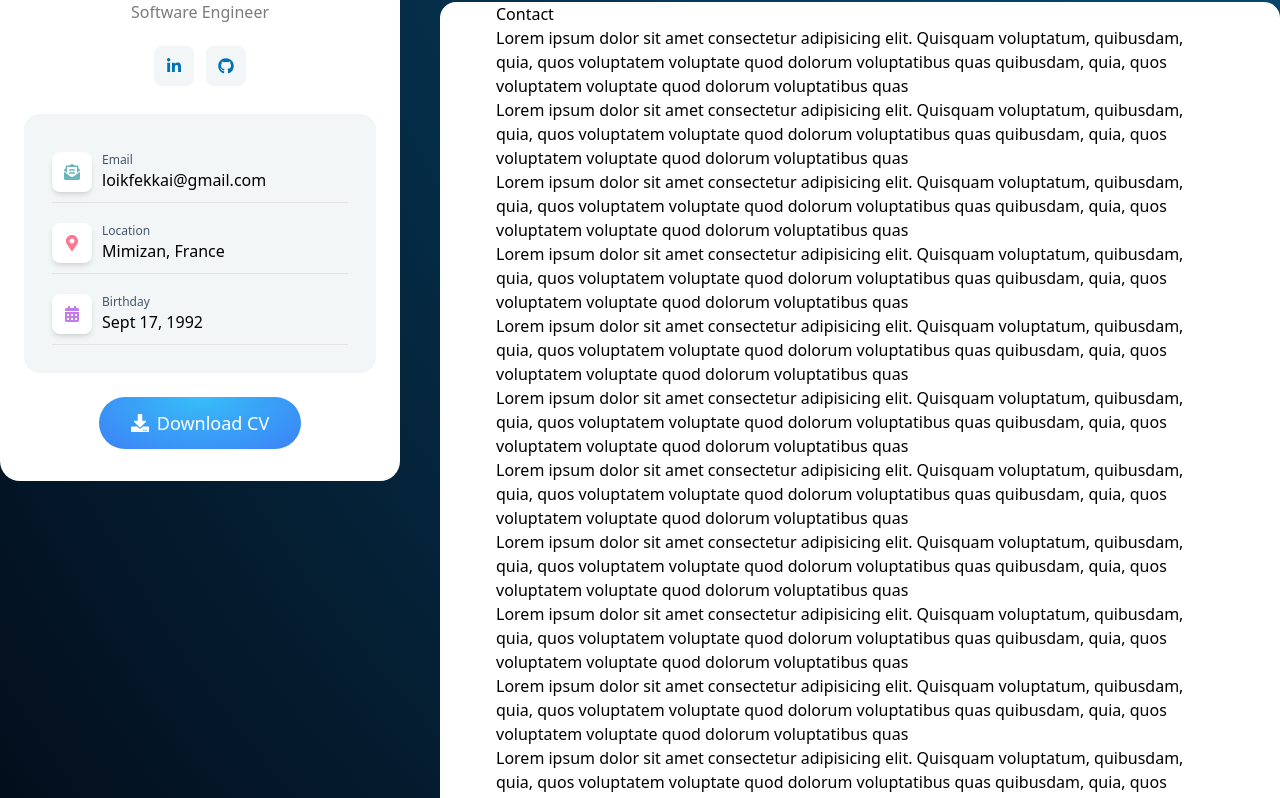
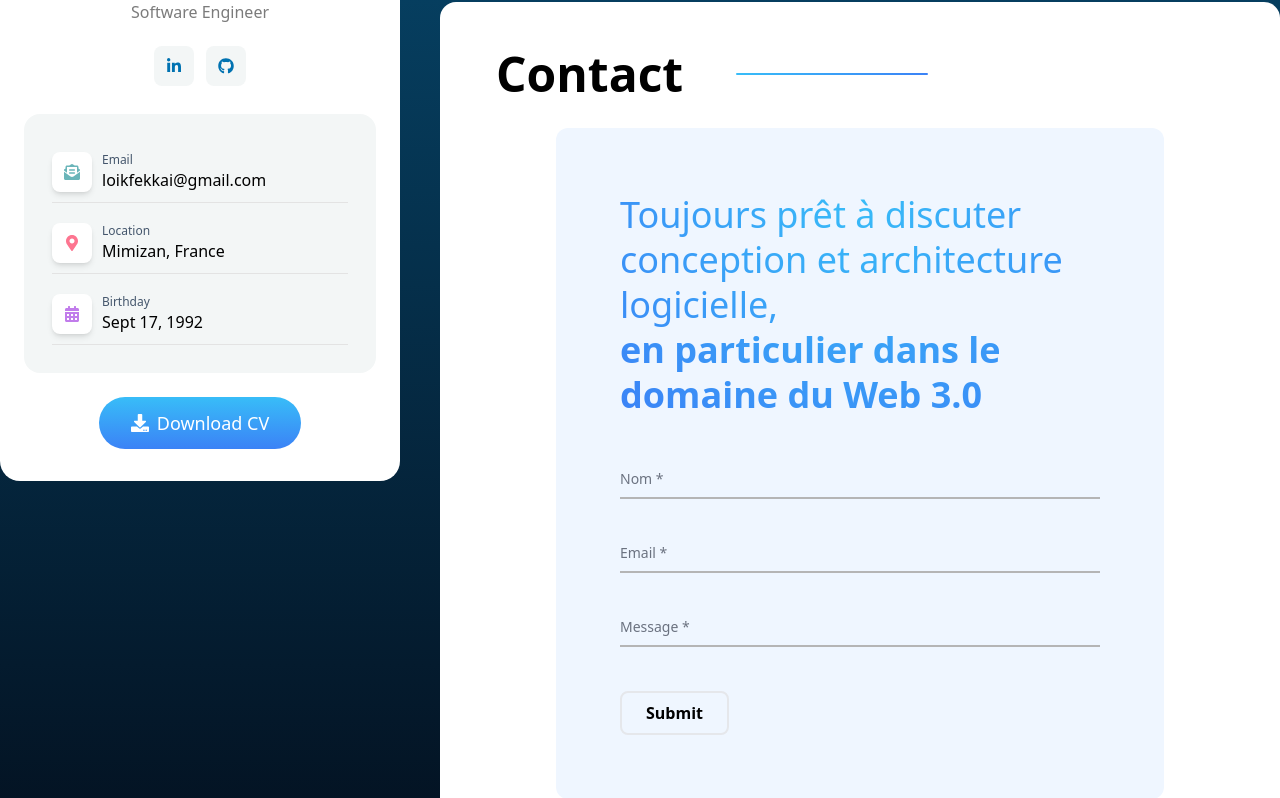
Before and after one commit to Lokicoule/portfolio, a React (Vite) app: page /contact in a window 1280 px wide. Shown: the part 512-1310 px from the top of the page. Built offline with nearby package versions, Linux system fonts and the light colour scheme.

Commit message:
feat: ui contact form

```diff
--- a/src/index.css
+++ b/src/index.css
@@ -3,25 +3,49 @@
 @tailwind utilities;
 
 @layer components {
+  .page-title::after {
+    @apply absolute transform -translate-y-1/2 bg-gradient-to-r from-sky-400 to-blue-500 h-0.5 rounded-md content-[""] md:w-48 top-1/2 left-60;
+  }
+  .page-title {
+    @apply text-5xl font-bold inline-block relative dark:text-white;
+  }
+
   .btn-social {
-    @apply w-10 h-10 rounded-lg hover:bg-[radial-gradient(ellipse_at_top,_var(--tw-gradient-stops))] from-sky-400 to-blue-500 flex justify-center items-center hover:text-white transition-colors duration-300  ease-in-out bg-[#F3F6F6] dark:bg-[#212425];
+    @apply w-10 h-10 rounded-lg flex justify-center items-center transition-colors duration-300 ease-in-out bg-[#F3F6F6] dark:bg-[#212425];
   }
+  .btn-social:hover {
+    @apply bg-gradient-to-b from-sky-400 to-blue-500 hover:text-white;
+  }
+
   .bg-sky-to-blue {
-    @apply bg-[radial-gradient(ellipse_at_top,_var(--tw-gradient-stops))] from-sky-400 to-blue-500;
+    @apply bg-gradient-to-b from-sky-400 to-blue-500;
   }
+
   .bg-sky-to-indigo {
-    @apply bg-[radial-gradient(ellipse_at_center,_var(--tw-gradient-stops))] from-sky-400 to-indigo-900;
+    @apply bg-gradient-to-b from-sky-400 to-indigo-900;
   }
+
   .bg-blue-to-indigo {
-    @apply bg-[radial-gradient(ellipse_at_top,_var(--tw-gradient-stops))] from-blue-400 to-indigo-900;
+    @apply bg-gradient-to-b from-blue-400 to-indigo-900;
   }
+
   .bg-sky-to-grey {
-    @apply bg-[radial-gradient(ellipse_at_top_right,_var(--tw-gradient-stops))] from-sky-800 to-gray-950;
+    @apply bg-gradient-to-b from-sky-800 to-gray-950;
   }
+
   .link-menu {
-    @apply w-full h-20 rounded-[10px] text-gray-600  cursor-pointer bg-[#F3F6F6]  font-medium mx-2.5 dark:text-[#A6A6A6] justify-center flex flex-col items-center transition-all duration-300 ease-in-out dark:hover:text-white dark:bg-[#212425] hover:text-white hover:bg-sky-to-blue;
+    @apply w-full h-20 rounded-[10px] text-gray-600 cursor-pointer font-medium mx-2.5 dark:text-[#A6A6A6] justify-center flex flex-col items-center transition-all duration-300 ease-in-out bg-[#F3F6F6] dark:bg-[#212425];
   }
+
+  .link-menu:hover {
+    @apply text-white bg-gradient-to-b from-sky-400 to-blue-500;
+  }
+
   .mobile-link-menu {
-    @apply rounded-md mb-1 cursor-pointer font-medium mx-2.5 flex text-sm py-4 px-2 md:px-4 xl:px-5 items-center transition-all duration-300 ease-in-out dark:hover:text-gray-800 dark:bg-[#212425] hover:text-gray-800 hover:bg-sky-300 dark:text-[#A6A6A6] text-gray-100;
+    @apply rounded-md mb-1 cursor-pointer font-medium mx-2.5 flex text-sm py-4 px-2 md:px-4 xl:px-5 items-center transition-all duration-300 ease-in-out dark:text-[#A6A6A6] text-gray-100;
+  }
+
+  .mobile-link-menu:hover {
+    @apply text-gray-800 bg-sky-300 dark:bg-[#212425] hover:text-gray-800;
   }
 }
--- a/src/pages/contact/Contact.tsx
+++ b/src/pages/contact/Contact.tsx
@@ -1,84 +1,16 @@
 import PageTitle from "../../shared/components/page-title/PageTitle";
+import ContactForm from "./ContactForm";
 
 const Contact = () => {
   return (
     <>
       <PageTitle title="Contact" />
-      <section>
-        <h1>Contact</h1>
-        <p>
-          Lorem ipsum dolor sit amet consectetur adipisicing elit. Quisquam
-          voluptatum, quibusdam, quia, quos voluptatem voluptate quod dolorum
-          voluptatibus quas quibusdam, quia, quos voluptatem voluptate quod
-          dolorum voluptatibus quas
-        </p>
-        <p>
-          Lorem ipsum dolor sit amet consectetur adipisicing elit. Quisquam
-          voluptatum, quibusdam, quia, quos voluptatem voluptate quod dolorum
-          voluptatibus quas quibusdam, quia, quos voluptatem voluptate quod
-          dolorum voluptatibus quas
-        </p>
-        <p>
-          Lorem ipsum dolor sit amet consectetur adipisicing elit. Quisquam
-          voluptatum, quibusdam, quia, quos voluptatem voluptate quod dolorum
-          voluptatibus quas quibusdam, quia, quos voluptatem voluptate quod
-          dolorum voluptatibus quas
-        </p>
-        <p>
-          Lorem ipsum dolor sit amet consectetur adipisicing elit. Quisquam
-          voluptatum, quibusdam, quia, quos voluptatem voluptate quod dolorum
-          voluptatibus quas quibusdam, quia, quos voluptatem voluptate quod
-          dolorum voluptatibus quas
-        </p>
-        <p>
-          Lorem ipsum dolor sit amet consectetur adipisicing elit. Quisquam
-          voluptatum, quibusdam, quia, quos voluptatem voluptate quod dolorum
-          voluptatibus quas quibusdam, quia, quos voluptatem voluptate quod
-          dolorum voluptatibus quas
-        </p>
-        <p>
-          Lorem ipsum dolor sit amet consectetur adipisicing elit. Quisquam
-          voluptatum, quibusdam, quia, quos voluptatem voluptate quod dolorum
-          voluptatibus quas quibusdam, quia, quos voluptatem voluptate quod
-          dolorum voluptatibus quas
-        </p>
-        <p>
-          Lorem ipsum dolor sit amet consectetur adipisicing elit. Quisquam
-          voluptatum, quibusdam, quia, quos voluptatem voluptate quod dolorum
-          voluptatibus quas quibusdam, quia, quos voluptatem voluptate quod
-          dolorum voluptatibus quas
-        </p>
-        <p>
-          Lorem ipsum dolor sit amet consectetur adipisicing elit. Quisquam
-          voluptatum, quibusdam, quia, quos voluptatem voluptate quod dolorum
-          voluptatibus quas quibusdam, quia, quos voluptatem voluptate quod
-          dolorum voluptatibus quas
-        </p>
-        <p>
-          Lorem ipsum dolor sit amet consectetur adipisicing elit. Quisquam
-          voluptatum, quibusdam, quia, quos voluptatem voluptate quod dolorum
-          voluptatibus quas quibusdam, quia, quos voluptatem voluptate quod
-          dolorum voluptatibus quas
-        </p>
-        <p>
-          Lorem ipsum dolor sit amet consectetur adipisicing elit. Quisquam
-          voluptatum, quibusdam, quia, quos voluptatem voluptate quod dolorum
-          voluptatibus quas quibusdam, quia, quos voluptatem voluptate quod
-          dolorum voluptatibus quas
-        </p>
-        <p>
-          Lorem ipsum dolor sit amet consectetur adipisicing elit. Quisquam
-          voluptatum, quibusdam, quia, quos voluptatem voluptate quod dolorum
-          voluptatibus quas quibusdam, quia, quos voluptatem voluptate quod
-          dolorum voluptatibus quas
-        </p>
-        <p>
-          Lorem ipsum dolor sit amet consectetur adipisicing elit. Quisquam
-          voluptatum, quibusdam, quia, quos voluptatem voluptate quod dolorum
-          voluptatibus quas quibusdam, quia, quos voluptatem voluptate quod
-          dolorum voluptatibus quas
-        </p>
-      </section>
+      <div className="pt-12">
+        <h2 className="page-title mt-12  lg:mt-0 mb-12 md:mb-[30px]">
+          Contact
+        </h2>
+        <ContactForm />
+      </div>
     </>
   );
 };
--- /dev/null
+++ b/src/pages/contact/ContactForm.tsx
@@ -0,0 +1,77 @@
+const ContactForm = () => {
+  return (
+    <div className="mx-4 md:mx-[60px] p-4 md:p-16 dark:border-[#212425] dark:border-2 bg-blue-50 rounded-xl dark:bg-[#111111] mb-[30px] md:mb-[60px]">
+      <h3 className="text-4xl leading-tight bg-[radial-gradient(ellipse_at_top,_var(--tw-gradient-stops))] from-sky-400 to-blue-500 inline-block text-transparent bg-clip-text">
+        <span>
+          Toujours prêt à discuter conception et architecture logicielle,
+        </span>
+        <br />
+        <span className="font-semibold">
+          en particulier dans le domaine du Web 3.0
+        </span>
+      </h3>
+
+      <form id="contact-form" onSubmit={(d) => console.log(d)}>
+        <div className="relative z-0 w-full mt-[40px] mb-8 group">
+          <input
+            type="text"
+            name="name"
+            className="block autofill:bg-transparent py-2.5 px-0 w-full text-sm text-gray-lite bg-transparent border-0 border-b-[2px] border-[#B5B5B5] appearance-none dark:text-white dark:border-[#333333] dark:focus:border-[#FF6464] focus:outline-none focus:ring-0 focus:border-[#FF6464] peer"
+            placeholder=" "
+            required
+          />
+          <label
+            htmlFor="name"
+            className="peer-focus:font-medium absolute text-sm text-gray-500 dark:text-color-910 duration-300 transform -translate-y-6 scale-75 top-3 -z-10 origin-[0] peer-focus:left-0 peer-focus:text-[#FF6464] peer-focus:dark:text-[#FF6464] peer-placeholder-shown:scale-100 peer-placeholder-shown:translate-y-0 peer-focus:scale-75 peer-focus:-translate-y-8"
+          >
+            Nom *
+          </label>
+        </div>
+
+        <div className="relative z-0 w-full mb-8 group">
+          <input
+            type="email"
+            name="user_email"
+            className="block autofill:text-red-900 needed py-2.5 px-0 w-full text-sm text-gray-lite bg-transparent border-0 border-b-[2px] border-[#B5B5B5] appearance-none dark:text-white dark:border-[#333333] dark:focus:border-[#FF6464] focus:outline-none focus:ring-0 focus:border-[#5185D4] peer"
+            placeholder=" "
+            id="user_email"
+            required
+          />
+          <label
+            htmlFor="user_email"
+            className="peer-focus:font-medium absolute text-sm text-gray-500 dark:text-color-910 duration-300 transform -translate-y-6 scale-75 top-3 -z-10 origin-[0] peer-focus:left-0 peer-focus:text-[#5185D4] peer-focus:dark:text-[#FF6464] peer-placeholder-shown:scale-100 peer-placeholder-shown:translate-y-0 peer-focus:scale-75 peer-focus:-translate-y-8"
+          >
+            Email *
+          </label>
+        </div>
+
+        <div className="relative z-0 w-full mb-8 group">
+          <input
+            type="text"
+            name="message"
+            className="block autofill:bg-yellow-200 py-2.5 px-0 w-full text-sm text-gray-lite bg-transparent border-0 border-b-[2px] border-[#B5B5B5] appearance-none dark:text-white dark:border-[#333333] dark:focus:border-[#FF6464] focus:outline-none focus:ring-0 focus:border-[#CA56F2] peer"
+            placeholder=" "
+            id="message"
+            required
+          />
+          <label
+            htmlFor="message"
+            className="peer-focus:font-medium absolute text-sm text-gray-500 dark:text-color-910 duration-300 transform -translate-y-6 scale-75 top-3 -z-10 origin-[0] peer-focus:left-0 peer-focus:text-[#CA56F2] peer-focus:dark:text-[#FF6464] peer-placeholder-shown:scale-100 peer-placeholder-shown:translate-y-0 peer-focus:scale-75 peer-focus:-translate-y-8"
+          >
+            Message *
+          </label>
+        </div>
+
+        <div className="transition-all duration-300  ease-in-out inline-block hover:bg-gradient-to-r from-[#FA5252] to-[#DD2476] rounded-lg  mt-3">
+          <input
+            type="submit"
+            className=" transition ease-in duration-200 font-semibold cursor-pointer border-color-910   hover:border-transparent px-6  py-2 rounded-lg border-[2px]  hover:text-white   dark:text-white "
+            value="Submit"
+          />
+        </div>
+      </form>
+    </div>
+  );
+};
+
+export default ContactForm;
```
